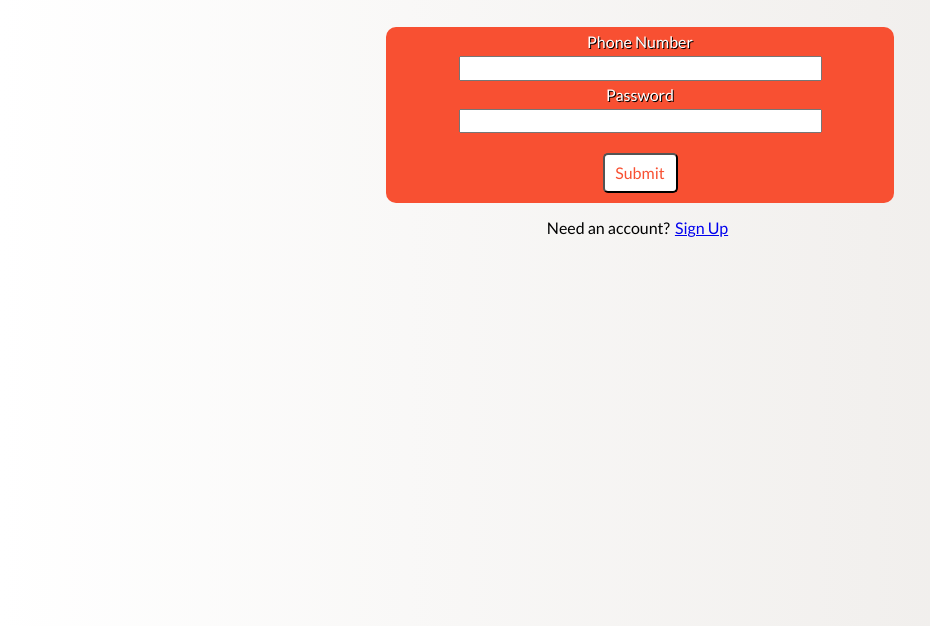
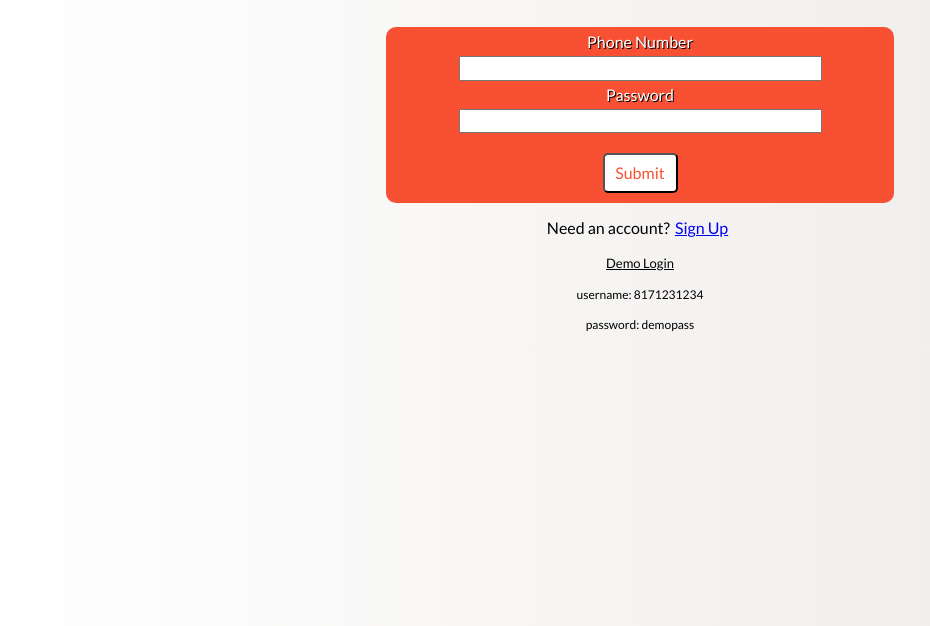
Before and after one commit to xxsenix/responsibillity, a website: page public/login.html in a window 1280 px wide. Shown: the part 174-800 px from the top of the page, without its empty margins (0-930 px from the left). Drawn offline with nearby package versions, Linux system fonts and the light colour scheme.

Commit message:
Added demo login.

```diff
--- a/public/login.html
+++ b/public/login.html
@@ -31,6 +31,11 @@
             <p class="auth-link">Need an account?<a href="signup.html">Sign Up</a></p>
         </section>
     </main>
+
+    <p class="demotitle">Demo Login</p>
+    <p class="demologin">username: 8171231234</p>
+    <p class="demologin">password: demopass</p>
+
     <script src= "https://code.jquery.com/jquery-3.2.1.min.js"></script>
     <script src="/js/login.js"></script>
 </body>
--- a/public/styles/auth.css
+++ b/public/styles/auth.css
@@ -52,6 +52,20 @@ fieldset {
     font-weight: bold;
 }
 
+
+.demotitle {
+    text-decoration: underline;
+    font-size: 13px;
+    padding: 2px;
+    text-align: center;
+  }
+
+  .demologin {
+    font-size: 12px;
+    padding: 2px;
+    text-align: center;
+  }
+
 /*Tablet*/
 
 @media only screen and (max-width: 800px) {
```
Also changed, not shown: 1 other file.
